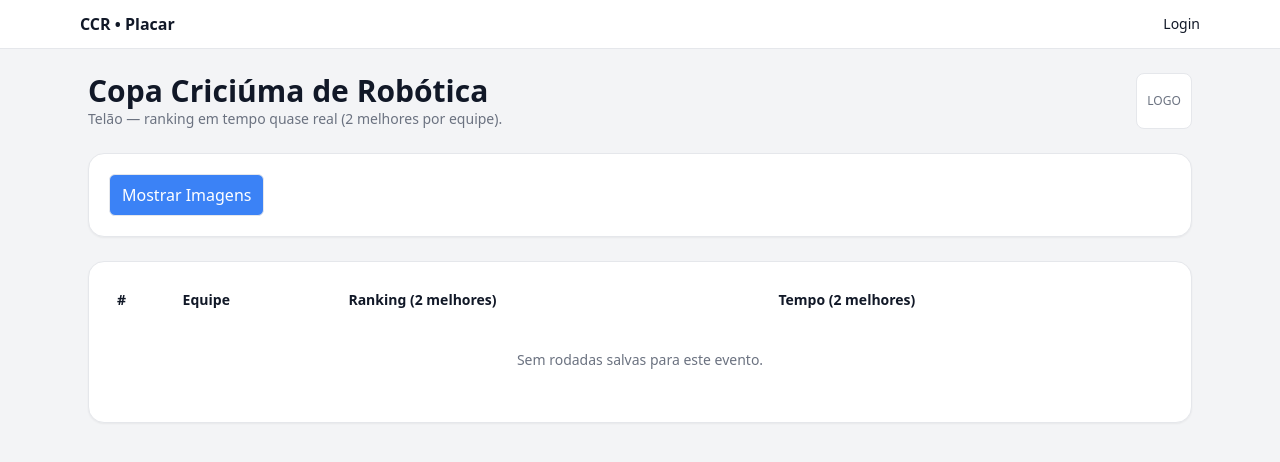
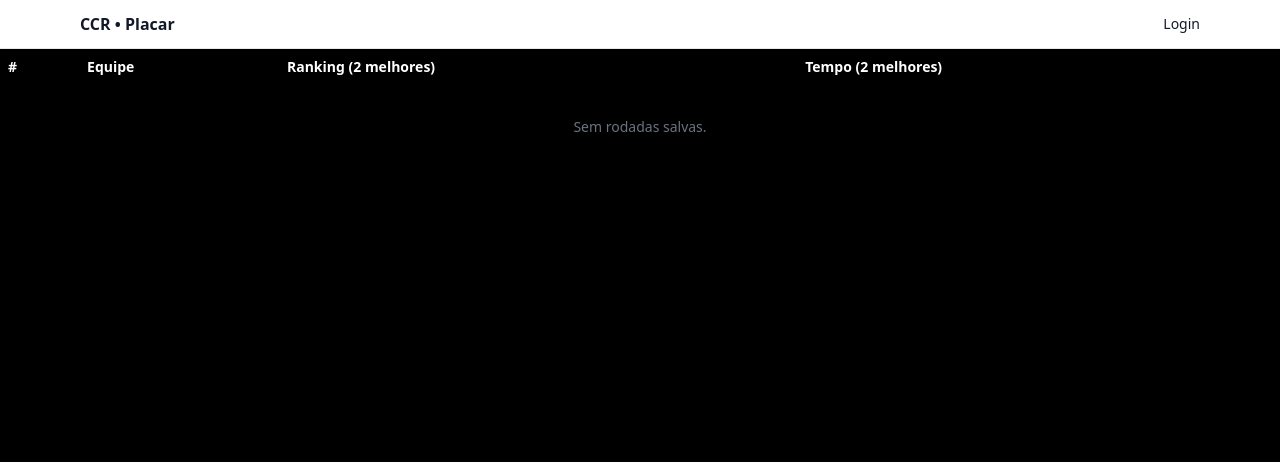
Before and after one commit to guilhermecardosocruz/ccr, a Next.js app: page /telao in a window 1280 px wide. Shown: the top 462 px of the page. Built offline with nearby package versions, Linux system fonts and the light colour scheme.

Commit message:
feat(telao): alternância entre placar e imagens em tela cheia, sem menu ou título

```diff
--- a/app/telao/page.tsx
+++ b/app/telao/page.tsx
@@ -1,6 +1,6 @@
 "use client";
 
-import { useEffect, useMemo, useState } from "react";
+import { useEffect, useState, useMemo } from "react";
 import { getSession } from "@/lib/session";
 import { listRuns } from "@/lib/events";
 import { Run, compute } from "@/lib/ranking";
@@ -14,10 +14,19 @@ export default function TelaoPage(){
   const [runs,setRuns]=useState<Run[]>([]);
   const [images, setImages] = useState<string[]>([]);
   const [imageIndex, setImageIndex] = useState(0);
+  const [showImage, setShowImage] = useState(false); // Alterna entre imagem ou placar
   const [isTelãoActive, setIsTelãoActive] = useState(true); // Telão ativo
-  const [showImage, setShowImage] = useState(false);
-  const [onlyImages, setOnlyImages] = useState(false); // Controle para mostrar somente imagens
 
+  // Carregar as imagens
+  useEffect(() => {
+    setImages([
+      "/images/image1.jpg",
+      "/images/image2.jpg",
+      "/images/image3.jpg",
+    ]);
+  }, []);
+
+  // Obter os dados de run
   useEffect(()=>{
     let stop=false;
     async function fetchNow(){
@@ -32,15 +41,6 @@ export default function TelaoPage(){
     return ()=>{ stop=true; clearInterval(id); };
   },[eventId]);
 
-  // Carregar imagens para o telão
-  useEffect(() => {
-    setImages([
-      "/images/image1.jpg",
-      "/images/image2.jpg",
-      "/images/image3.jpg",
-    ]);
-  }, []);
-
   const byTeam = useMemo(()=>{
     const m=new Map<string,Run[]>();
     for(const r of runs){ if(!m.has(r.team)) m.set(r.team,[]); m.get(r.team)!.push(r); }
@@ -50,48 +50,25 @@ export default function TelaoPage(){
 
   const rows = useMemo(()=>compute(byTeam),[byTeam]);
 
-  // Alternar entre placar e imagens a cada 10 segundos
+  // Alternância entre imagens e placar
   useEffect(()=>{
     const intervalId = setInterval(() => {
       setImageIndex((prevIndex) => (prevIndex + 1) % images.length);
       setShowImage(!showImage);
-    }, 1000);
-
+    }, 10000); // alterna a cada 10 segundos
     return () => clearInterval(intervalId);
   }, [showImage, images.length]);
 
   return (
-    <main className="container-page max-w-5xl mx-auto space-y-6">
-      <header className="flex items-center justify-between gap-4">
-        <div>
-          <h1 className="text-2xl md:text-3xl font-bold">Copa Criciúma de Robótica</h1>
-          <p className="text-sm text-gray-500">Telão — ranking em tempo quase real (2 melhores por equipe).</p>
-        </div>
-        <div className="h-12 w-12 md:h-14 md:w-14 rounded-lg border flex items-center justify-center text-xs text-gray-500 bg-white">LOGO</div>
-      </header>
-
-      <section className="card p-3 md:p-5">
-        <div className="flex gap-4 justify-between">
-          <button
-            onClick={() => setOnlyImages(!onlyImages)}
-            className="px-3 py-2 border rounded-md bg-blue-500 text-white"
-          >
-            {onlyImages ? "Mostrar Placar" : "Mostrar Imagens"}
-          </button>
-        </div>
-      </section>
-
-      {/* Exibição do telão */}
-      {onlyImages ? (
-        <section className="card p-3 md:p-5">
-          <div className="flex justify-center">
-            <img src={images[imageIndex]} alt={`Imagem ${imageIndex + 1}`} className="w-full h-auto" />
-          </div>
-        </section>
+    <main className="w-full h-screen bg-black flex items-center justify-center">
+      {/* Alternar entre a exibição de imagens e placar */}
+      {isTelãoActive ? (
+        <div className="w-full h-full flex justify-center items-center">
+          {showImage ? (
+            <img src={images[imageIndex]} alt={`Imagem ${imageIndex + 1}`} className="w-full h-full object-cover" />
           ) : (
-        <section className="card p-3 md:p-5">
-          <div className="overflow-x-auto">
-            <table className="min-w-full text-sm">
+            <div className="overflow-x-auto w-full h-full">
+              <table className="min-w-full text-sm text-white">
                 <thead>
                   <tr className="text-left">
                     <th className="px-2 py-2">#</th>
@@ -103,24 +80,23 @@ export default function TelaoPage(){
                 <tbody>
                   {rows.length === 0 ? (
                     <tr>
-                    <td colSpan={4} className="px-2 py-8 text-center text-gray-500">
-                      Sem rodadas salvas para este evento.
-                    </td>
+                      <td colSpan={4} className="px-2 py-8 text-center text-gray-500">Sem rodadas salvas.</td>
                     </tr>
-                ) : (
-                  rows.map((r,i)=>(
-                    <tr key={r.team} className={i%2 ? "bg-white" : "bg-gray-50/60"}>
-                      <td className="px-2 py-2 font-semibold">{i+1}</td>
+                  ) : rows.map((r, i) => (
+                    <tr key={r.team} className={i % 2 ? "bg-white" : "bg-gray-50/60"}>
+                      <td className="px-2 py-2 font-semibold">{i + 1}</td>
                       <td className="px-2 py-2">{r.team}</td>
                       <td className="px-2 py-2 font-semibold">{r.rankingScore.toFixed(2)}</td>
                       <td className="px-2 py-2">{mmss(r.tieTime)}</td>
                     </tr>
-                  ))
-                )}
+                  ))}
                 </tbody>
               </table>
             </div>
-        </section>
+          )}
+        </div>
+      ) : (
+        <div className="text-center text-xl font-bold">Telão desativado</div>
       )}
     </main>
   );
```
Lines whose indentation alone changed are shown as unchanged.
